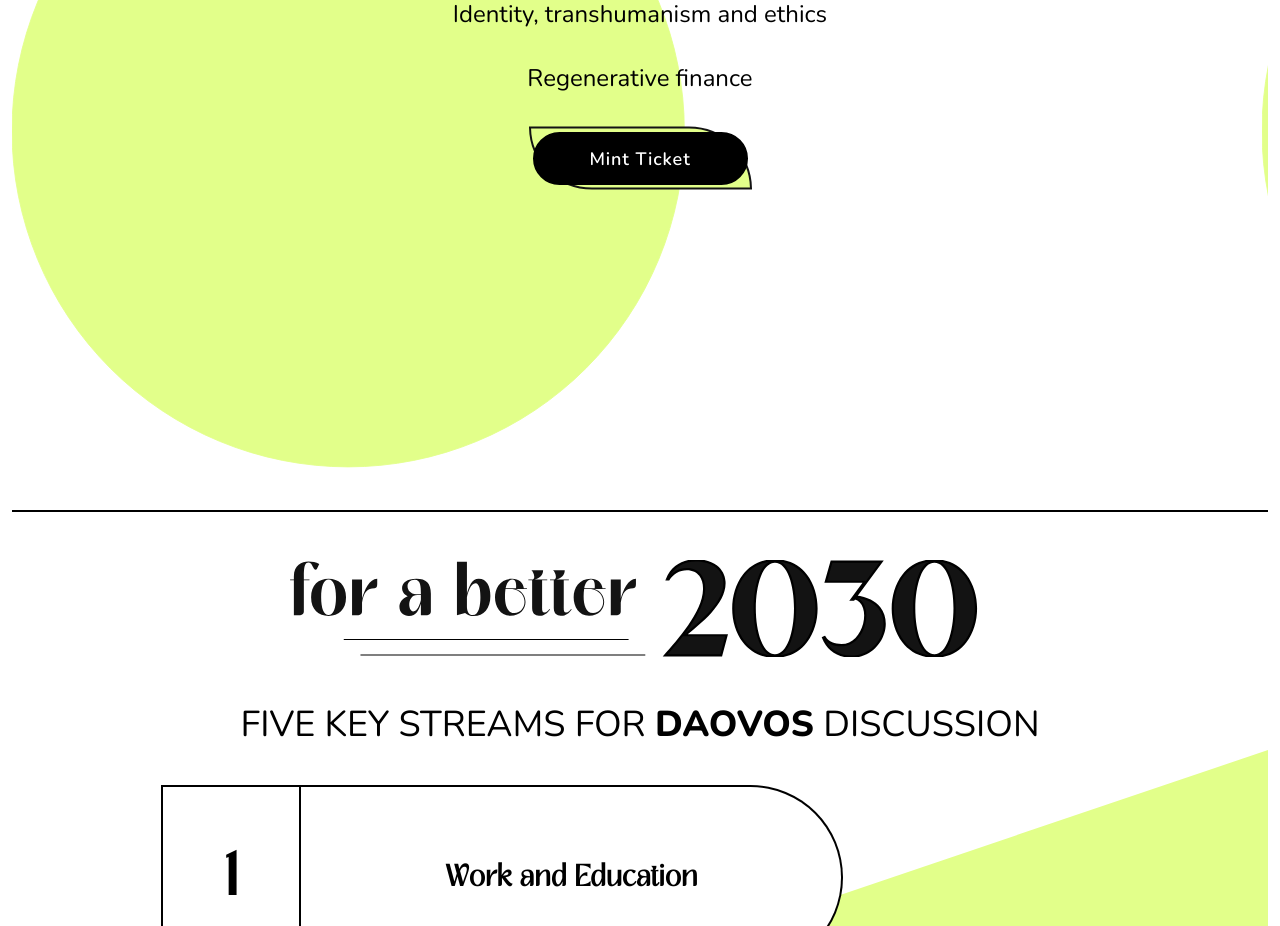
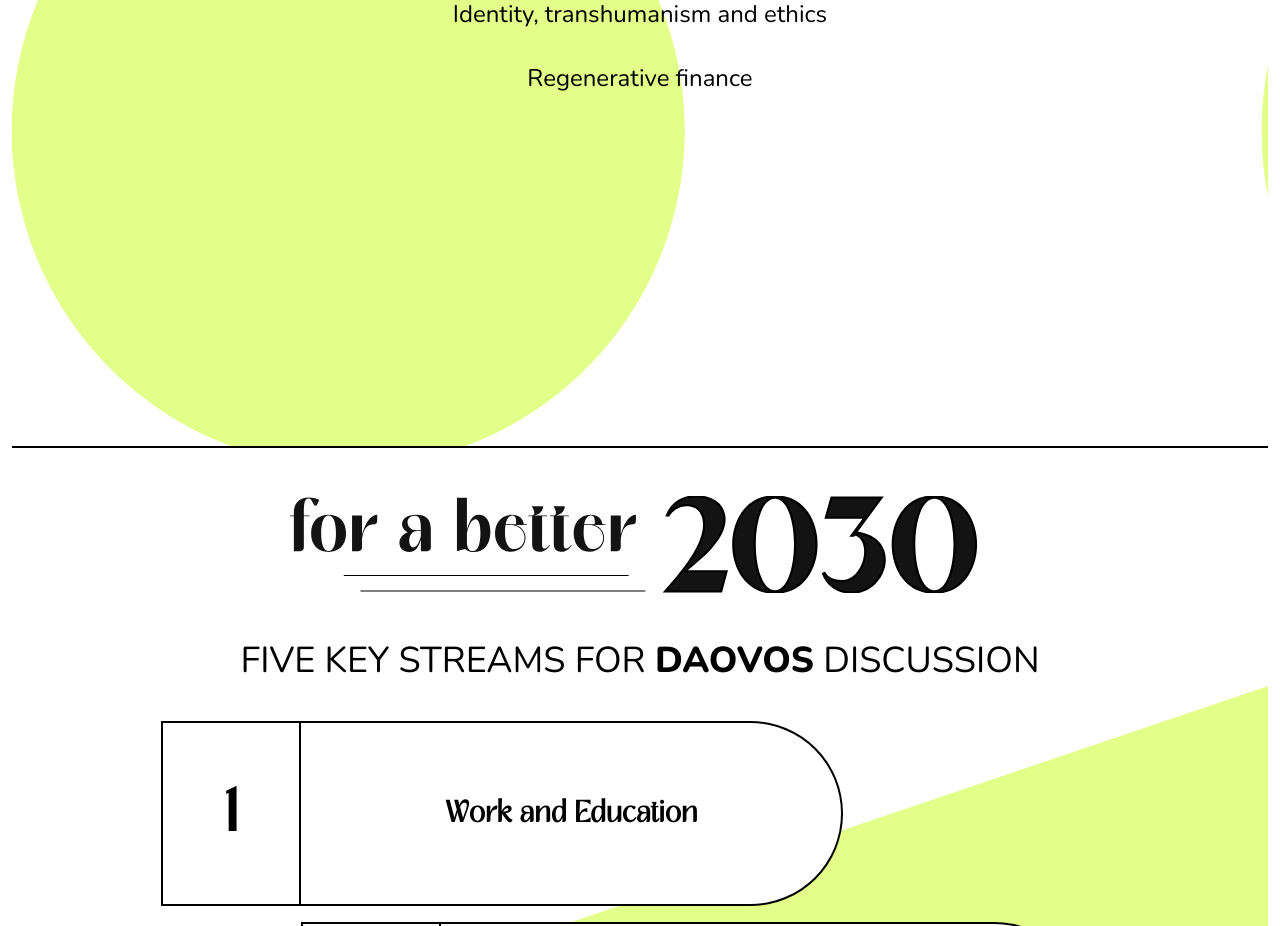
Before and after one commit to hunterchen7/daovos-website, a Next.js app: page / in a window 1280 px wide. Shown: the part 4060-4986 px from the top of the page. Built offline with nearby package versions, Linux system fonts and the light colour scheme; what @thirdweb-dev/react would draw is missing.

Commit message:
Update Agenda.tsx

```diff
--- a/components/Agenda.tsx
+++ b/components/Agenda.tsx
@@ -45,7 +45,7 @@
           <br/>
           <p>Regenerative finance</p>
           <br/>
-          <BookYourSpot />
+          {/*<BookYourSpot />*/}
         </div>
       </div>
       <div className="flex justify-center m-12 2xl:scale-110">
```
